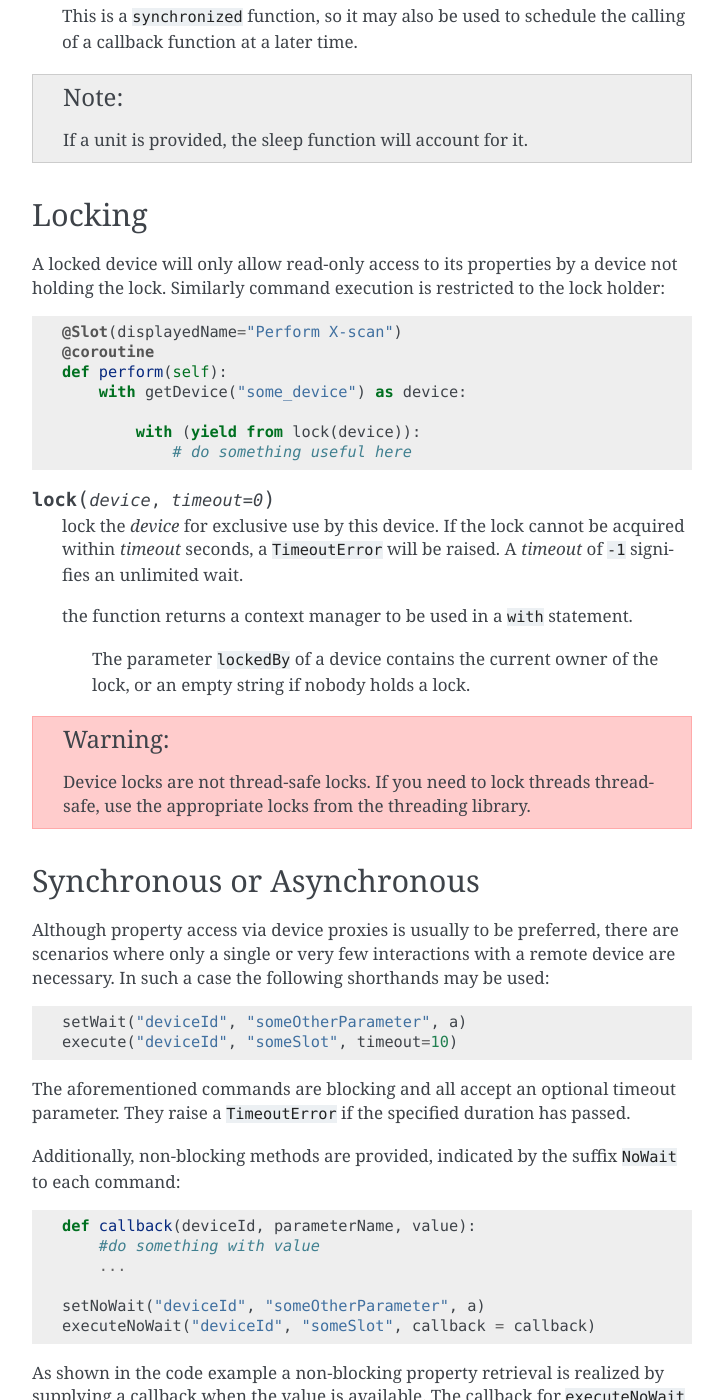
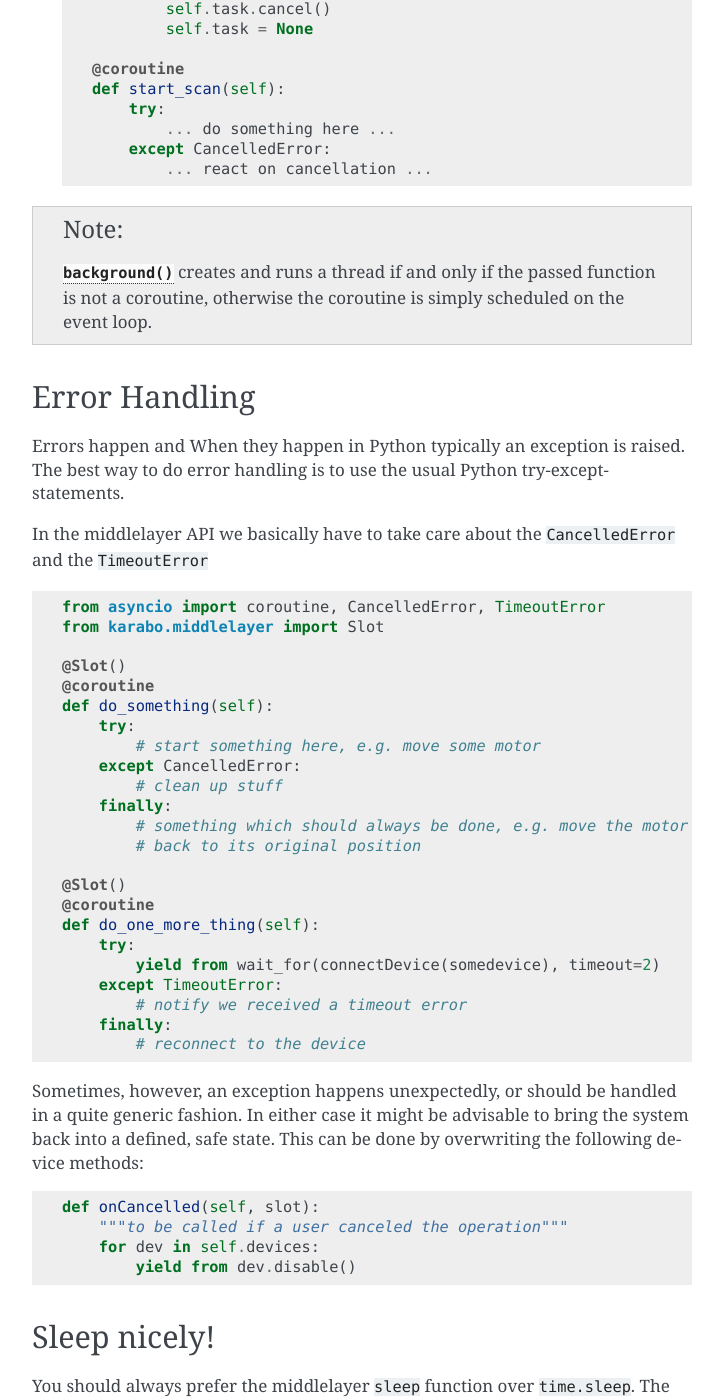
Before and after one commit to European-XFEL/howToMiddlelayer, a Sphinx documentation site: the page built from source/fundamentals.rst, in a window 1280 px wide and 1400 px high, scrolled down 7565 px. Shown: the whole window, without its empty margins (388-1111 px from the left). Built offline with Sphinx 7.4.7, drawn with Linux system fonts in a browser that asks for light colours; some of the changed text lies outside the part shown.

Commit message:
more documentation from squad

```diff
--- a/source/fundamentals.rst
+++ b/source/fundamentals.rst
@@ -179,12 +179,34 @@
 device.speed)`` wouldn't make much sense, thus it loses the descriptor.
 
 
-Eventloop
-=========
+Device server: Eventloop
+========================
 
+Karabo middlelayer uses Python's asyncio, installing a custom event loop.
+All devices in a device server share the same event loop which is run in a
+single thread. Hence, every blocking call in any device instance results in
+blocking every other device in the same device server.
+However, the device developer is free to start threads using background, which
+starts a thread if used with a function which is not a coroutine.
+The event loop thread pool executor can have 200 threads.
 
 Bulk-set of properties
 ======================
+
+In a synchronous context, setting a parameter is synchronous, hence the code blocks
+until the parameter is properly set or an error is raised.
+
+In a coroutine, however, all parameter settings are automatically cached and will
+not be sent before the next ``yield from``. It is guaranteed that parameter
+settings are properly ordered and are sent before the next slot call in bulk.
+
+As a corollary, setting a parameter multiple times results in only one
+setting on the device of the last value. If this is not desired, use update
+device as follows::
+
+    proxy.someValue = 3
+    yield from updateDevice(proxy)
+    proxy.someValue = 5
 
 
 Unit Handling
@@ -232,7 +254,6 @@
     is not silently dropped.
 
 
-
 Timestamps
 ==========
 
@@ -277,7 +298,7 @@
 Frequently, it is important that other code can continue running
 while such a function is still executing. For the ease of
 use, all those functions, which are documented here as
-*synchronized*, follow the same calling convention, namely, they have
+**synchronized**, follow the same calling convention, namely, they have
 a set of additional keyword parameters to allow for non-blocking calls to them:
 
 timeout
@@ -379,6 +397,57 @@
         except CancelledError:
             ... react on cancellation ...
 
+.. note::
+
+    :func:`background` creates and runs a thread if and only if the passed function is not a
+    coroutine, otherwise the coroutine is simply scheduled on the event loop.
+
+
+Error Handling
+==============
+
+Errors happen and When they happen in Python typically an exception is
+raised. The best way to do error handling is to use the usual Python
+try-except-statements.
+
+In the middlelayer API we basically have to take care about the ``CancelledError``
+and the ``TimeoutError``
+
+..  code-block:: Python
+
+    from asyncio import coroutine, CancelledError, TimeoutError
+    from karabo.middlelayer import Slot
+
+    @Slot()
+    @coroutine
+    def do_something(self):
+        try:
+            # start something here, e.g. move some motor
+        except CancelledError:
+            # clean up stuff
+        finally:
+            # something which should always be done, e.g. move the motor
+            # back to its original position
+
+    @Slot()
+    @coroutine
+    def do_one_more_thing(self):
+        try:
+            yield from wait_for(connectDevice(somedevice), timeout=2)
+        except TimeoutError:
+            # notify we received a timeout error
+        finally:
+            # reconnect to the device
+
+Sometimes, however, an exception happens unexpectedly, or should be handled in a quite
+generic fashion. In either case it might be advisable to bring the system back into a
+defined, safe state. This can be done by overwriting the following device methods::
+
+    def onCancelled(self, slot):
+        """to be called if a user canceled the operation"""
+        for dev in self.devices:
+            yield from dev.disable()
+
 
 Sleep nicely!
 =============
@@ -395,7 +464,7 @@
 
 .. note::
 
-    If a unit is provided, the sleep function will account for it.
+   If a unit is provided, the sleep function will account for it.
 
 Locking
 =======
@@ -413,22 +482,16 @@
                 # do something useful here
 
 
-.. py:function:: lock(device, timeout=0)
+.. py:function:: lock(device)
 
-   lock the *device* for exclusive use by this device. If the lock
-   cannot be acquired within *timeout* seconds, a ``TimeoutError``
-   will be raised. A *timeout* of ``-1`` signifies an unlimited wait.
+   lock the *device* for exclusive use by this owner device.
 
-   the function returns a context manager to be used in a ``with``
+   The function returns a context manager to be used in a ``with``
    statement.
 
-    The parameter ``lockedBy`` of a device contains the current owner
-    of the lock, or an empty string if nobody holds a lock.
+   The parameter ``lockedBy`` of a device contains the current owner
+   of the lock, or an empty string if nobody holds a lock.
 
-.. warning::
-
-    Device locks are not thread-safe locks. If you need
-    to lock threads thread-safe, use the appropriate locks from the threading library.
 
 Synchronous or Asynchronous
 ===========================
@@ -437,11 +500,10 @@
 where only a single or very few interactions with a remote device are necessary. In such
 a case the following shorthands may be used::
 
-   setWait("deviceId", "someOtherParameter", a)
-   execute("deviceId", "someSlot", timeout=10)
+   yield from setWait("deviceId", "someOtherParameter", a)
+   yield from execute("deviceId", "someSlot")
 
-The aforementioned commands are blocking and all accept an optional timeout parameter.
-They raise a ``TimeoutError`` if the specified duration has passed.
+The aforementioned commands are blocking and synchronized coroutines.
 
 Additionally, non-blocking methods are provided, indicated by the suffix ``NoWait`` to
 each command::
@@ -451,7 +513,7 @@
        ...
 
    setNoWait("deviceId", "someOtherParameter", a)
-   executeNoWait("deviceId", "someSlot", callback = callback)
+   executeNoWait("deviceId", "someSlot", callback=callback)
 
 As shown in the code example a non-blocking property retrieval is realized by supplying
 a callback when the value is available. The callback for ``executeNoWait`` is optional and
@@ -463,40 +525,3 @@
 If a callback is given, instead a blocking signal is launched in co-routine,
 triggering the callback upon completion. The ``executeNoWait`` call will immediately
 return though.
-
-
-Error Handling
-==============
-
-Errors do happen. When they happen, in Python typically an exception is
-raised. The best way to do error handling is to use the usual Python
-try-except-statements.
-
-So far we have introduced and taken care of time-out errors. Another recurring situation
-is that a user cancels a operation currently in progress. In such cases a ``CancelledError``
-is raised:
-
-..  code-block:: Python
-
-    @Slot
-    def do_something(self):
-        try:
-            # start something here, e.g. move some motor
-        except CancelledError:
-            # clean up stuff
-        finally:
-            # something which should always be done, e.g. move the motor
-            # back to its original position
-
-Sometimes, however, an exception happens unexpectedly, or should be handled in a quite
-generic fashion. In either case it might be advisable to bring the system back into a
-defined, safe state. This can be done by overwriting the following device methods::
-
-    def onCancelled(self, slot):
-        """to be called if a user canceled the operation"""
-
-The ``slot`` is the slot that had been executed.
-
-
-Injecting Parameters
-====================
--- a/source/index.rst
+++ b/source/index.rst
@@ -9,12 +9,12 @@
 Contents:
 
 .. toctree::
-   :maxdepth: 2
-   middle_layer_devices
+   introduction_device
    fundamentals
    connect_reconnect
    overwrite
    decorators
+   schema_injection
    :maxdepth: 1
 
 
```
Also changed, not shown: other parts of source/fundamentals.rst (+3 -6 lines), source/schema_injection.rst (added, +53 -0 lines), source/introduction_device.rst (renamed from source/middle_layer_devices.rst), source/overwrite.rst (renamed from source/override.rst).
